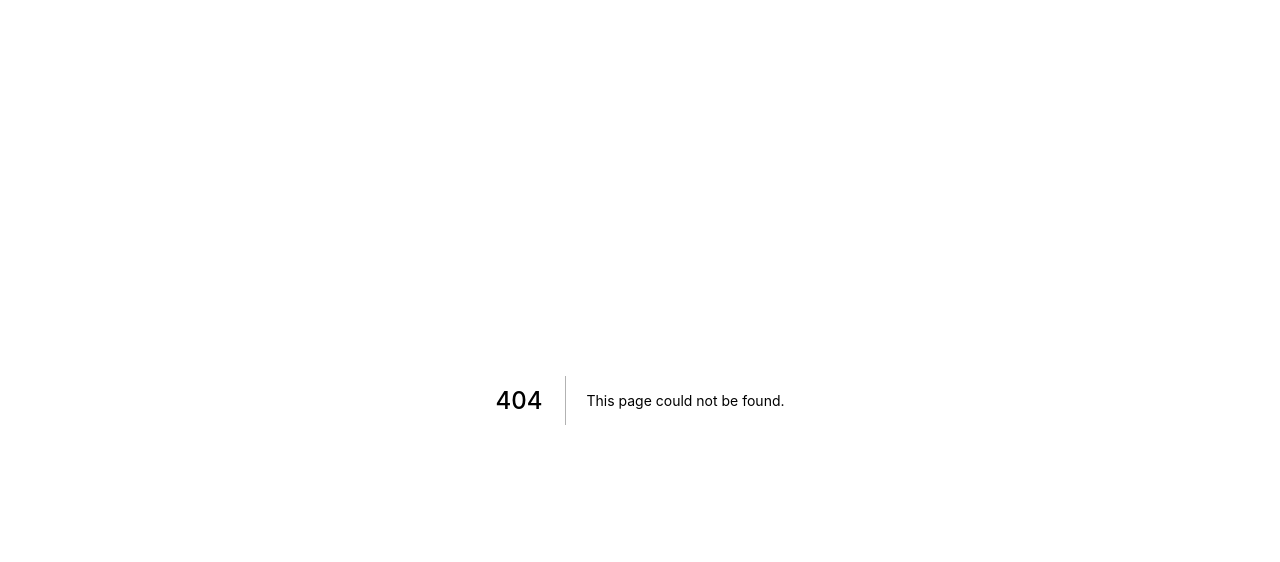
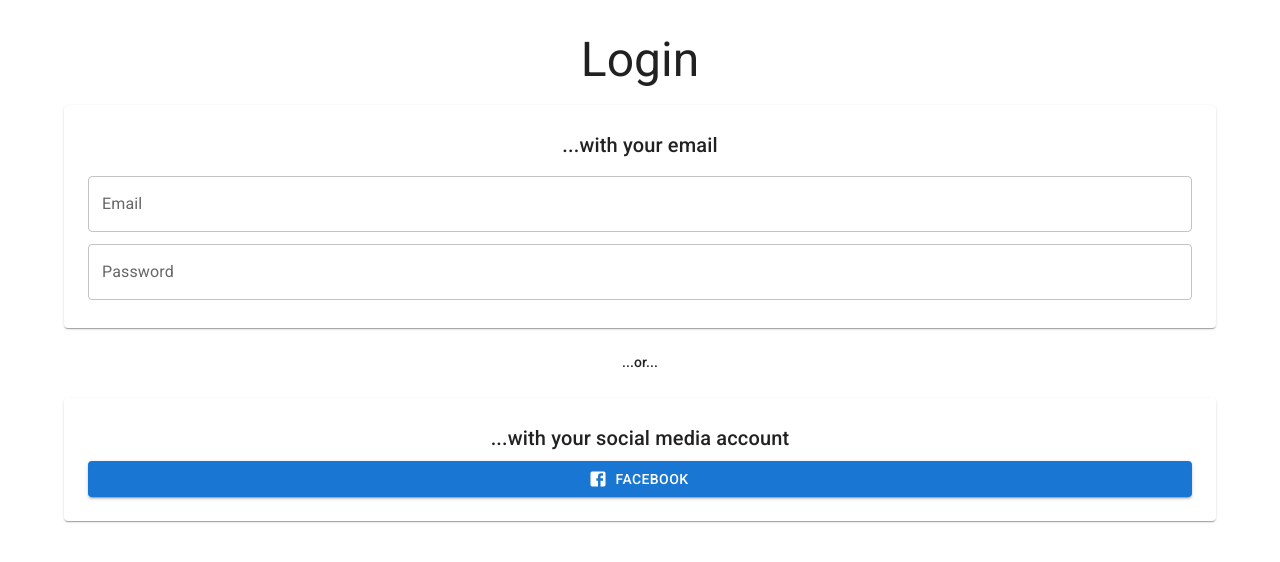
Before and after one commit to FluffyBucketSnake/jera-my-movies, a Next.js app: page /login in a window 1280 px wide. Before the commit this address had no page. Shown: the top 562 px of the page. Built offline with nearby package versions, Linux system fonts and the light colour scheme.

Commit message:
feat: login page

```diff
--- /dev/null
+++ b/components/LoginForm.tsx
@@ -0,0 +1,35 @@
+import FacebookIcon from "@mui/icons-material/Facebook";
+import { Box, Paper, Typography, TextField, Button } from "@mui/material";
+import React, { FC } from "react";
+
+const LoginForm: FC = () => {
+  return (
+    <Box component="form" display="flex" flexDirection="column">
+      <Paper sx={{ p: 3, mb: 3 }}>
+        <Typography component="h2" variant="h6" align="center" gutterBottom>
+          ...with your email
+        </Typography>
+        <TextField label="Email" type="email" margin="dense" fullWidth />
+        <TextField label="Password" type="password" margin="dense" fullWidth />
+      </Paper>
+      <Typography
+        component="span"
+        variant="subtitle2"
+        align="center"
+        sx={{ mb: 3 }}
+      >
+        ...or...
+      </Typography>
+      <Paper sx={{ p: 3 }}>
+        <Typography component="h2" variant="h6" align="center" gutterBottom>
+          ...with your social media account
+        </Typography>
+        <Button startIcon={<FacebookIcon />} variant="contained" fullWidth>
+          Facebook
+        </Button>
+      </Paper>
+    </Box>
+  );
+};
+
+export default LoginForm;
--- a/pages/_app.tsx
+++ b/pages/_app.tsx
@@ -1,8 +1,14 @@
-import '../styles/globals.css'
-import type { AppProps } from 'next/app'
+import "../styles/globals.css";
+import type { AppProps } from "next/app";
+import { CssBaseline } from "@mui/material";
 
 function MyApp({ Component, pageProps }: AppProps) {
-  return <Component {...pageProps} />
+  return (
+    <>
+      <CssBaseline />
+      <Component {...pageProps} />
+    </>
+  );
 }
 
-export default MyApp
+export default MyApp;
--- /dev/null
+++ b/pages/_document.tsx
@@ -0,0 +1,18 @@
+import { Html, Head, Main, NextScript } from "next/document";
+
+const MyDocument = () => (
+  <Html>
+    <Head>
+      <link
+        rel="stylesheet"
+        href="https://fonts.googleapis.com/css?family=Roboto:300,400,500,700&display=swap"
+      />
+    </Head>
+    <body>
+      <Main />
+      <NextScript />
+    </body>
+  </Html>
+);
+
+export default MyDocument;
--- /dev/null
+++ b/pages/login.tsx
@@ -0,0 +1,23 @@
+import { Container, Typography } from "@mui/material";
+import { NextPage } from "next";
+
+import Head from "next/head";
+import LoginForm from "../components/LoginForm";
+
+const LoginPage: NextPage = () => {
+  return (
+    <>
+      <Head>
+        <title>Login - MyMovies</title>
+      </Head>
+      <Container sx={{ p: 4 }}>
+        <Typography component="h1" variant="h3" align="center" gutterBottom>
+          Login
+        </Typography>
+        <LoginForm />
+      </Container>
+    </>
+  );
+};
+
+export default LoginPage;
```
